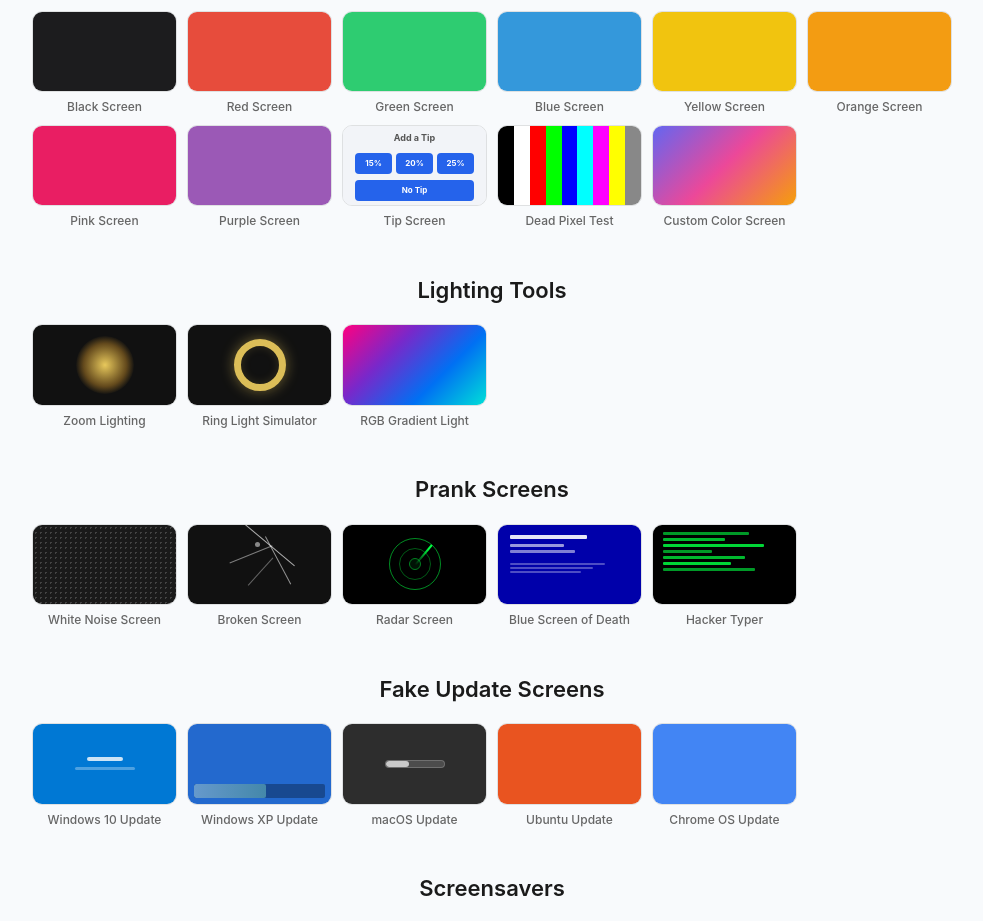
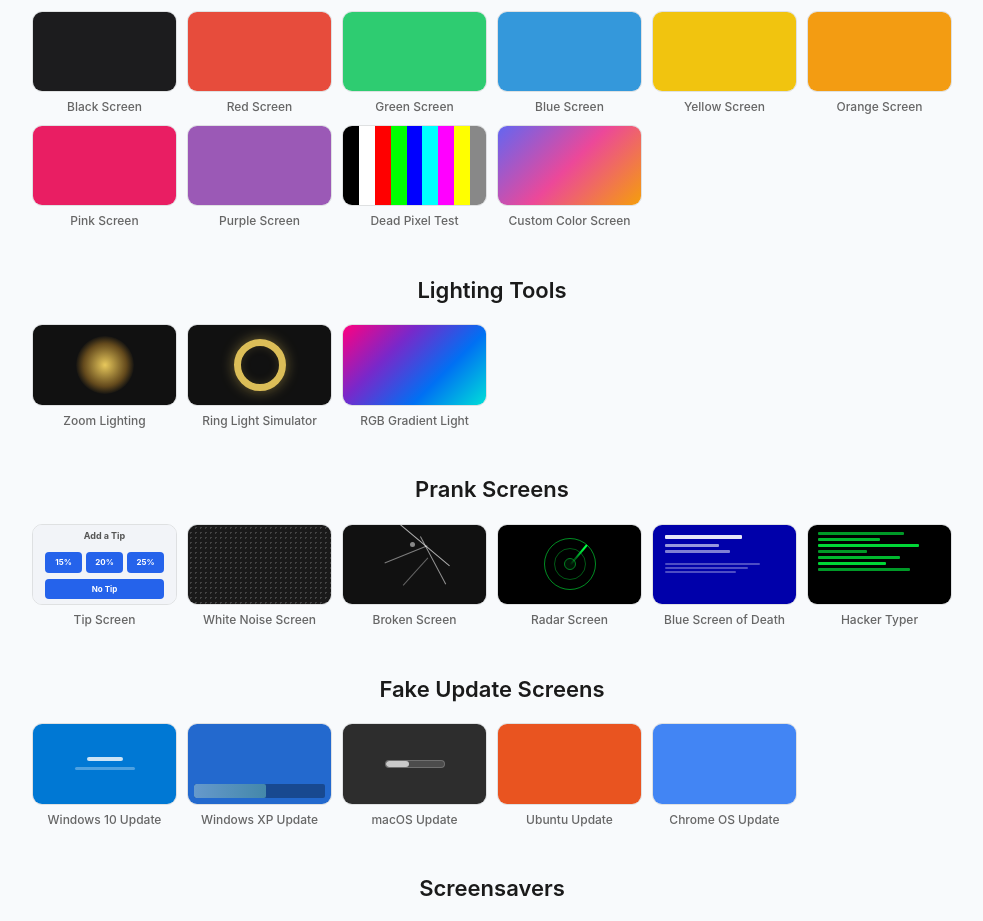
Before and after one commit to sterlingtran/whitescreenonline.app, a React (Vite) app: page / in a window 1280 px wide. Shown: the part 1460-2381 px from the top of the page, without its empty margins (148-1131 px from the left). Built offline with nearby package versions, Linux system fonts and the light colour scheme.

Commit message:
Move tip screen to prank screens

```diff
--- a/src/data/tools.ts
+++ b/src/data/tools.ts
@@ -601,7 +601,7 @@
     id: 'tip-screen',
     name: 'Tip Screen',
     slug: 'tip-screen',
-    category: 'solid-colors',
+    category: 'prank-screens',
     description: 'Digital tipping interface for point-of-sale systems',
     longDescription: 'A full-screen tip selection display designed for tablets and point-of-sale counters. Set the subtotal, customize up to three tip percentages, and present a clean tapping interface to customers. Works on any browser — no app required.',
     icon: 'DollarSign',
```
